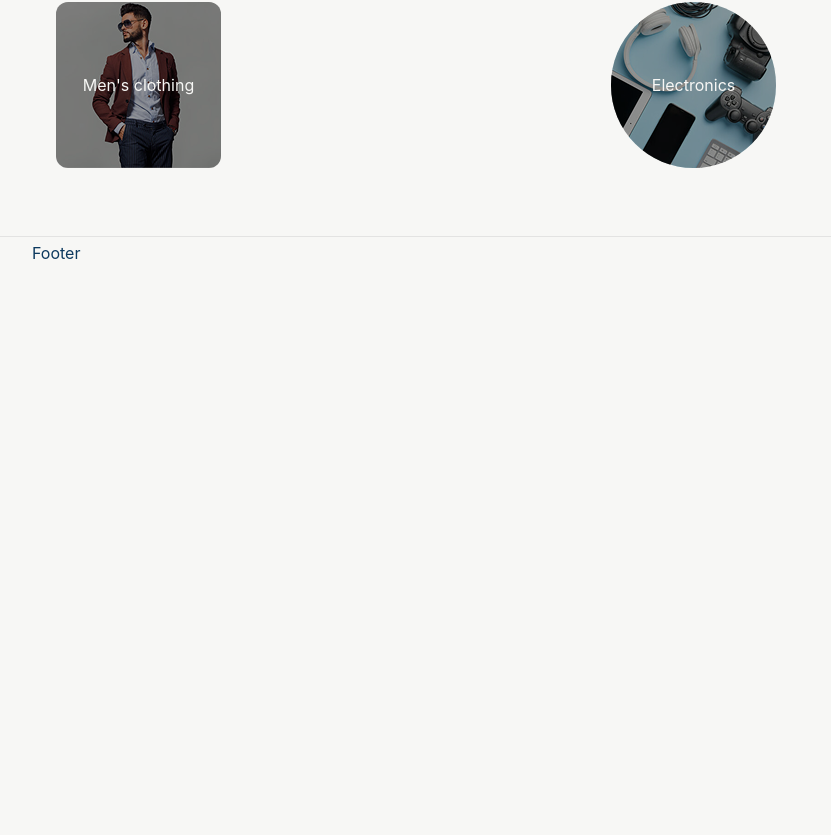
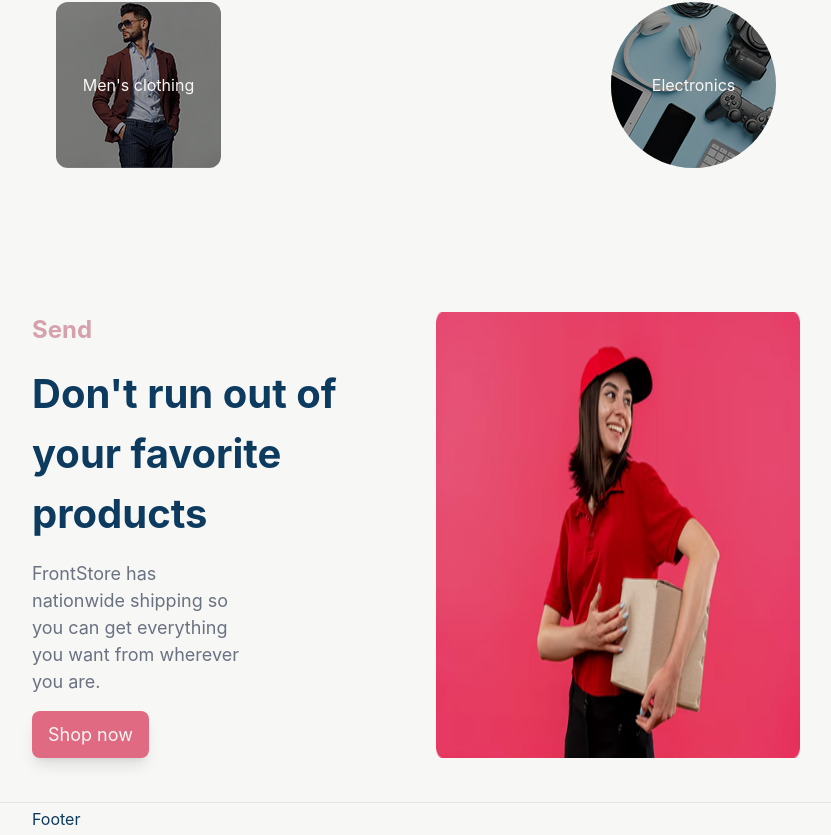
Before and after one commit to LuguiM/FrontStore, a React (Vite) app: page /FrontStore/ in a window 1280 px wide. Shown: the part 1814-2649 px from the top of the page, without its empty margins (224-1055 px from the left). Before the commit the page ends 2083 px from the top, so only its background shows below. Built offline with nearby package versions, Linux system fonts and the light colour scheme.

Commit message:
Feat: Shipping section

```diff
--- a/src/pages/Home.jsx
+++ b/src/pages/Home.jsx
@@ -1,4 +1,4 @@
-import { Hero, Companies, Information, Categories } from "../views/home";
+import { Hero, Companies, Information, Categories, Shipping } from "../views/home";
 
 export const Home = () => {
   return (
@@ -7,6 +7,7 @@ export const Home = () => {
       <Companies />
       <Information />
       <Categories />
+      <Shipping />
     </main>
   )
 }
--- a/src/views/home/Hero.jsx
+++ b/src/views/home/Hero.jsx
@@ -19,7 +19,7 @@ export const Hero = () => {
                 </h1>
 
             </div>
-                <Button label="Shop now" isLink />
+            <Button label="Shop now" isLink />
             <div className="hidden lg:grid grid-cols-4 gap-x-16 h-64">
                 {
                     categories.map(c => (
--- /dev/null
+++ b/src/views/home/Shipping.jsx
@@ -0,0 +1,19 @@
+import { Button } from "../../components"
+import  ShippingWoman  from "../../assets/img/woman-ship.png"
+
+export const Shipping = () => {
+    return (
+        <section className="grid grid-cols-2 gap-10">
+            <div className="flex flex-col gap-y-4">
+                <h6 className="text-h6 text-ligth-pink">Send</h6>
+                <h4 className="text-h4">Don't run out of your favorite products</h4>
+                <p className="text-bodyLarge text-gray-500 lg:mr-36">
+                    FrontStore has nationwide shipping so you can get everything you want from wherever you are.
+                </p>
+                <Button label="Shop now" isLink className={"w-fit"} />
+            </div>
+
+            <img src={ShippingWoman} alt="shipping woman" className="w-full h-full object-fill"  />
+        </section>
+    )
+}
--- a/src/views/home/index.js
+++ b/src/views/home/index.js
@@ -2,3 +2,4 @@ export * from "./Hero";
 export * from "./Companies"
 export * from "./Information"
 export * from "./Categories"
+export * from "./Shipping"
```
